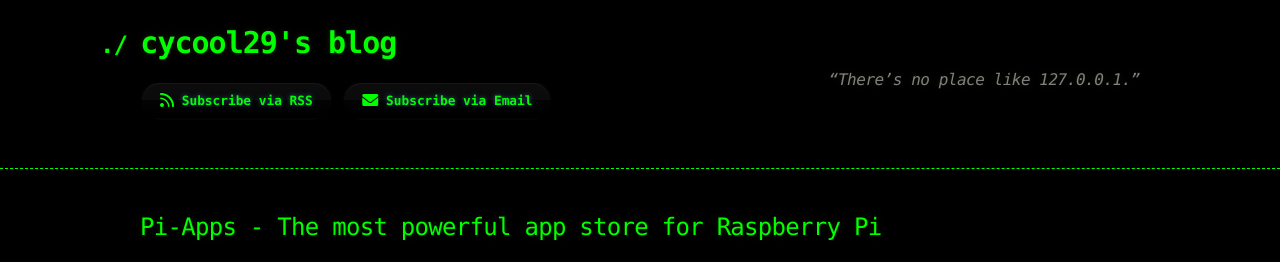
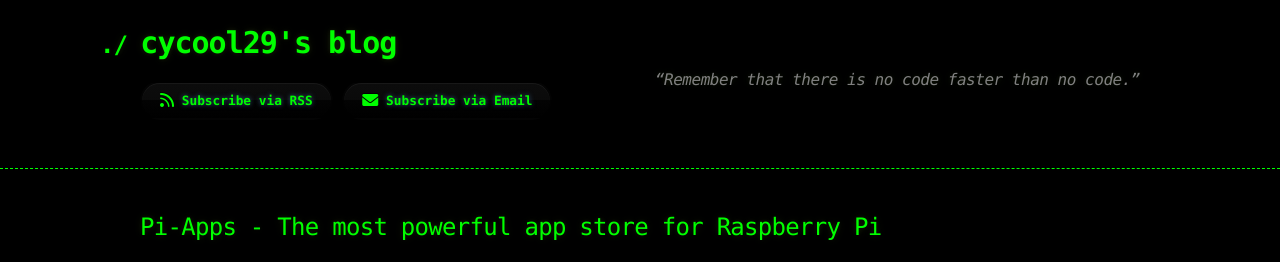
Before and after one commit to cycool29/cycool29.github.io, a Jekyll site: the page built from index.md, in a window 1280 px wide. Shown: the top 262 px of the page. Built offline with Jekyll 4.4.1, drawn with Linux system fonts in a browser that asks for light colours; a style sheet for code colours, icons or effects is not loaded.

Commit message:
Update quotes

```diff
--- a/_config.yml
+++ b/_config.yml
@@ -1,6 +1,6 @@
 title: cycool29's blog
 comments: Comments
-description: "“There’s no place like 127.0.0.1.” "
+description: "“Remember that there is no code faster than no code.” "
 remote_theme: jekyll-theme-hacker
 author: cycool29
 github:
```
